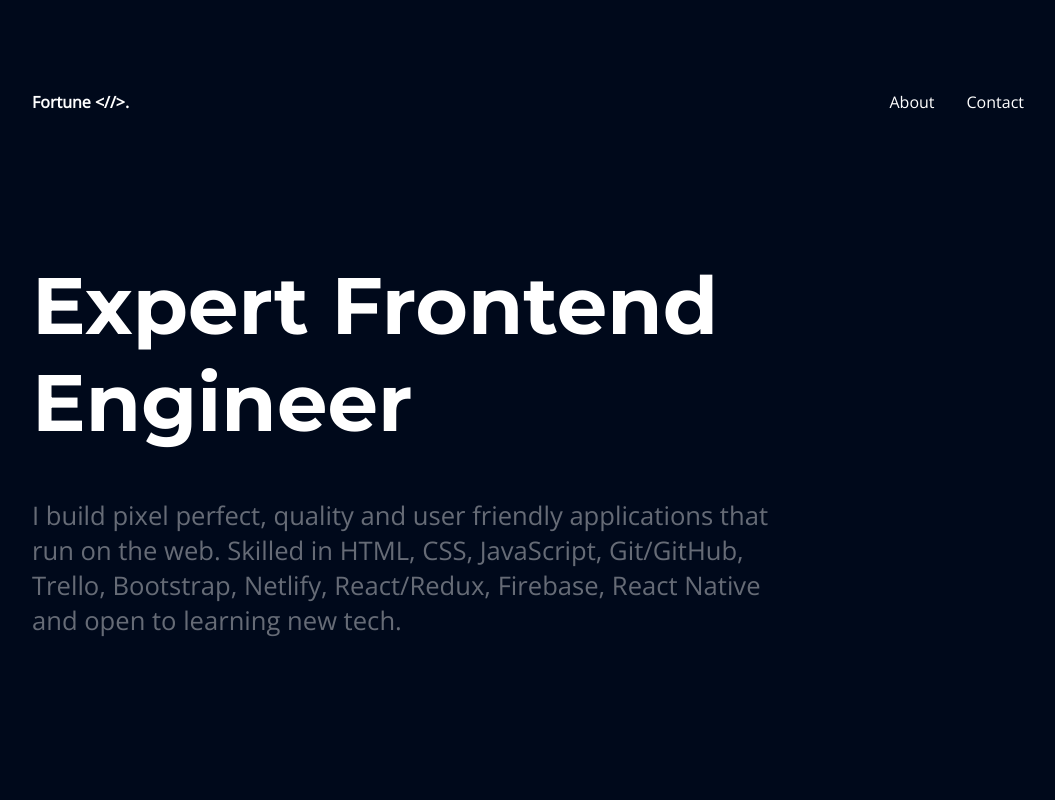
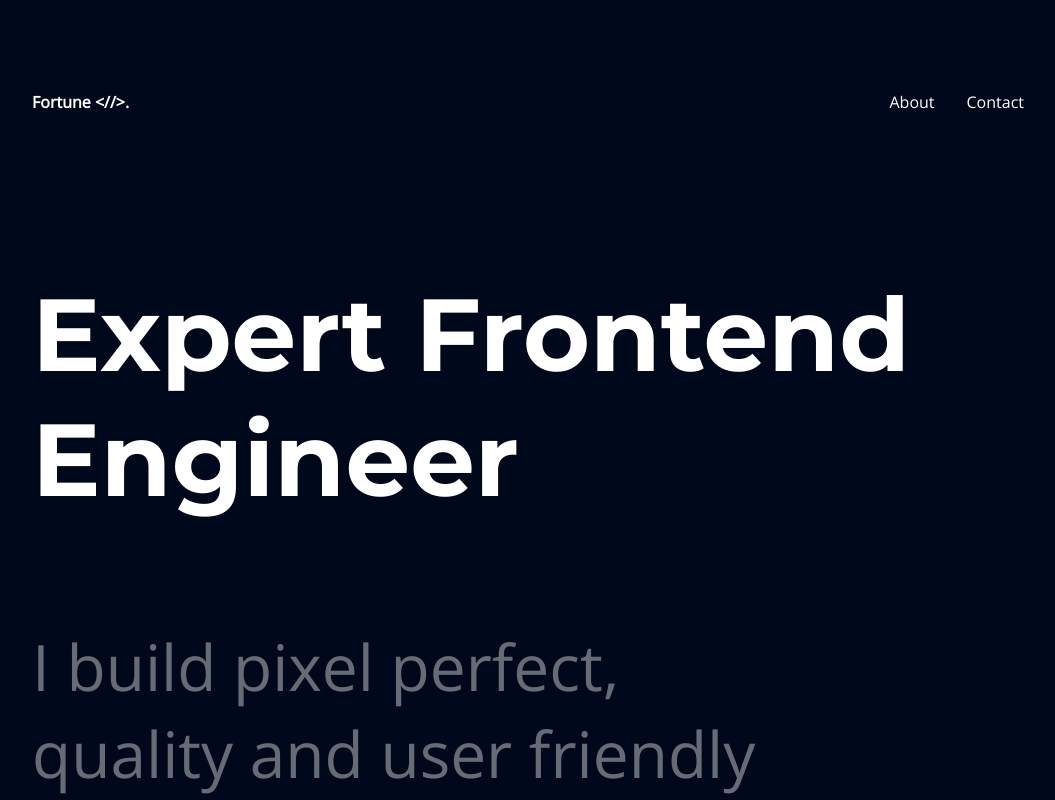
Before and after one commit to iamfortune/myportfolio, a React (Create React App) app: page /about in a window 1280 px wide. Shown: the top 800 px of the page, without its empty margins (96-1151 px from the left). Built offline with nearby package versions, Linux system fonts and the light colour scheme.

Commit message:
image sizes

```diff
--- a/src/App.css
+++ b/src/App.css
@@ -166,13 +166,14 @@ a{
   top:10rem;
 }
 .about_container h1{
-  font-size: 5rem;
+  font-size: 8vw;
   font-family: 'Montserrat';
+
 }
 .about_container p{
   position: relative;
   top:-2rem;
-  font-size: 1.6rem;
+  font-size: 5vw;
   width: 60vw;
   opacity: 0.4;
 }
```
